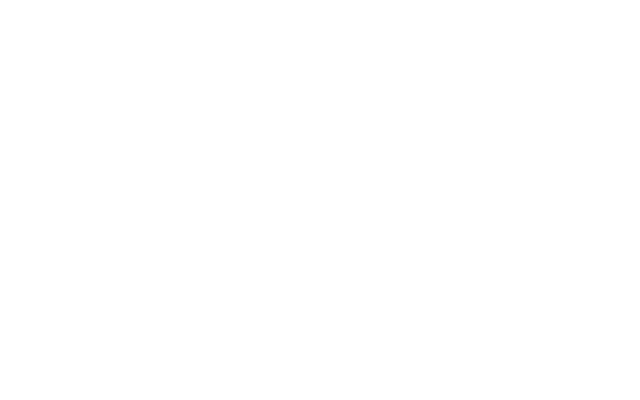
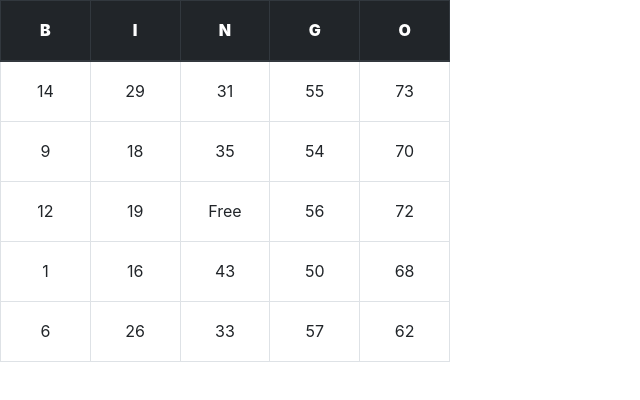
Before and after one commit to mekot16/Bingo, a plain HTML site: page index.html in a window 1280 px wide. Shown: the whole page, without its empty margins (0-640 px from the left). Drawn offline with nearby package versions, Linux system fonts and the light colour scheme.

Commit message:
Created basic HTML card

```diff
--- a/index.html
+++ b/index.html
@@ -1,16 +1,105 @@
 <html>
     <head>
+        <title>Bingo!</title>
+        <style>
+            .bingoCard th, .bingoCard td {
+                min-height: 35px;
+                max-height: 35px;
+                height: 35px;
+                line-height: 35px;
+            }
+
+            .bingoCard {
+                width: 450px;
+            }
+        </style>
         <!-- Temp using JQuery CDN -->
         <script src="https://ajax.googleapis.com/ajax/libs/jquery/3.3.1/jquery.min.js"></script>
+
+        <!-- Temp using Booststrap CDN -->
+        <link rel="stylesheet" href="https://maxcdn.bootstrapcdn.com/bootstrap/4.0.0/css/bootstrap.min.css" integrity="sha384-Gn5384xqQ1aoWXA+058RXPxPg6fy4IWvTNh0E263XmFcJlSAwiGgFAW/dAiS6JXm" crossorigin="anonymous">
+        <script src="https://code.jquery.com/jquery-3.2.1.slim.min.js" integrity="sha384-KJ3o2DKtIkvYIK3UENzmM7KCkRr/rE9/Qpg6aAZGJwFDMVNA/GpGFF93hXpG5KkN" crossorigin="anonymous"></script>
+        <script src="https://cdnjs.cloudflare.com/ajax/libs/popper.js/1.12.9/umd/popper.min.js" integrity="sha384-ApNbgh9B+Y1QKtv3Rn7W3mgPxhU9K/ScQsAP7hUibX39j7fakFPskvXusvfa0b4Q" crossorigin="anonymous"></script>
+        <script src="https://maxcdn.bootstrapcdn.com/bootstrap/4.0.0/js/bootstrap.min.js" integrity="sha384-JZR6Spejh4U02d8jOt6vLEHfe/JQGiRRSQQxSfFWpi1MquVdAyjUar5+76PVCmYl" crossorigin="anonymous"></script>
+
         <script type="text/javascript" src="./js/bingo.js" ></script>
         <script>
 
-            var card = new Card();
+            let card = new Card();
             card.generateCardNumbers();
+            $(document).ready(function() {
+                let letters = ['b','i','n','g','o'];
+                letters.forEach(le => {
+                    let col = $('.'+le).toArray();
+                    for (let i=0; i<col.length; i++) {
+                        $(col[i]).text(card.card[le].value[i]);
+                        if (card.card[le].value[i] <= 0) {
+                            $(col[i]).text("Free");
+                        }
+                    }
+                });
+            });
         </script>
     </head>
 
     <body>
 
+        <div id="card1" class="bingoCard">
+            <table class="table table-bordered">
+                <thead class="thead-dark">
+                    <tr id="header" class="text-center">
+                        <th width="20%"><strong>B</strong></th>
+                        <th width="20%"><strong>I</strong></th>
+                        <th width="20%"><strong>N</strong></th>
+                        <th width="20%"><strong>G</strong></th>
+                        <th width="20%"><strong>O</strong></th>
+                    </tr>
+
+                </thead>
+                <tbody id="card1-body">
+                    <tr id="row-1" class="text-center">
+                        <td class="b"></td>
+                        <td class="i"></td>
+                        <td class="n"></td>
+                        <td class="g"></td>
+                        <td class="o"></td>
+                    </tr>
+
+                    <tr id="row-2" class="text-center">
+                        <td class="b"></td>
+                        <td class="i"></td>
+                        <td class="n"></td>
+                        <td class="g"></td>
+                        <td class="o"></td>
+                    </tr>
+
+                    <tr id="row-3" class="text-center">
+                        <td class="b"></td>
+                        <td class="i"></td>
+                        <td class="n"></td>
+                        <td class="g"></td>
+                        <td class="o"></td>
+                    </tr>
+
+                    <tr id="row-4" class="text-center">
+                        <td class="b"></td>
+                        <td class="i"></td>
+                        <td class="n"></td>
+                        <td class="g"></td>
+                        <td class="o"></td>
+                    </tr>
+
+                    <tr id="row-5" class="text-center">
+                        <td class="b"></td>
+                        <td class="i"></td>
+                        <td class="n"></td>
+                        <td class="g"></td>
+                        <td class="o"></td>
+                    </tr>
+
+                </tbody>
+            </table>
+        </div>
+
     </body>
 </html>
```
